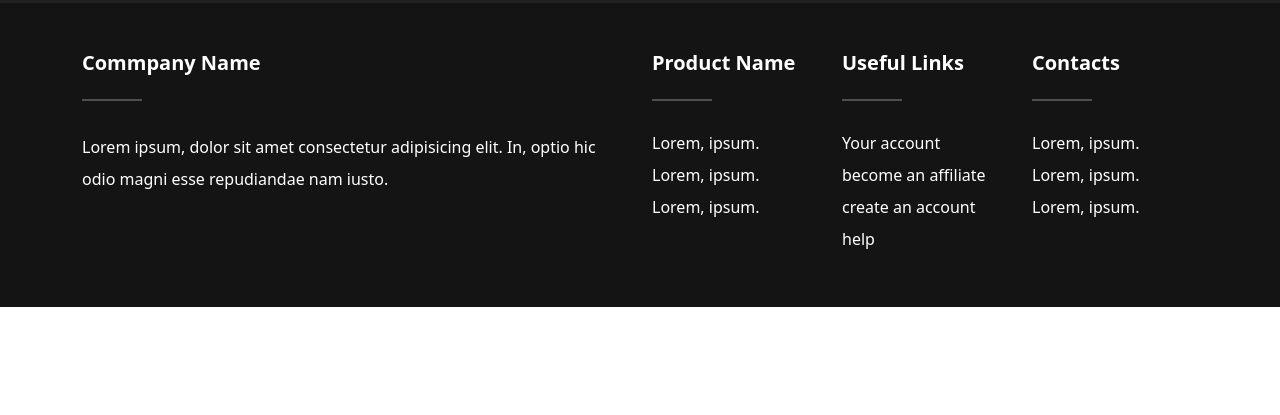
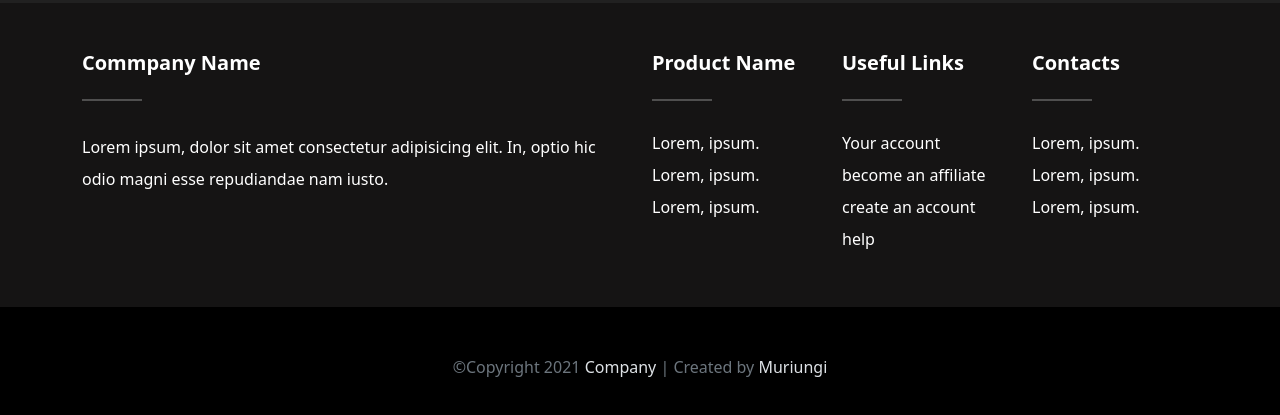
Before and after one commit to lorainecalamba/portfolio, a website: page index.html in a window 1280 px wide. Shown: the part 7256-7671 px from the top of the page. Before the commit the page ends 7563 px from the top, so only its background shows below. Drawn offline with Linux system fonts and the light colour scheme.

Commit message:
create and styling of copyright footer

```diff
--- a/index.html
+++ b/index.html
@@ -829,6 +829,19 @@
           </div>
         </div>
       </div>
+
+      <!-- start footer bottom -->
+      <div class="footer-bottom py-5">
+        <div class="container">
+          <div class="row text-center text-white">
+            <div class="col-12">
+              <div class="footer-bottom__copyright">
+                &copy;Copyright 2021 <a href="#">Company</a> | Created by <a href="#">Muriungi</a>
+              </div>
+            </div>
+          </div>
+        </div>
+      </div>
     </footer>
 
     <script src="assets/vendor/js/glightbox.min.js"></script>
--- a/scss/sections/_footer.scss
+++ b/scss/sections/_footer.scss
@@ -79,3 +79,23 @@
     }
   }
 }
+
+.footer-bottom {
+  background-color: $black;
+
+
+  &__copyright {
+    color: $gray-600;
+    font-weight: 200;
+
+    a {
+      color: $gray-300;
+      text-decoration: none;
+
+      &:hover {
+        color: $primary;
+        text-decoration: underline;
+      }
+    }
+  }
+}
```
Also changed, not shown: assets/css/style.css, 1 other file.
